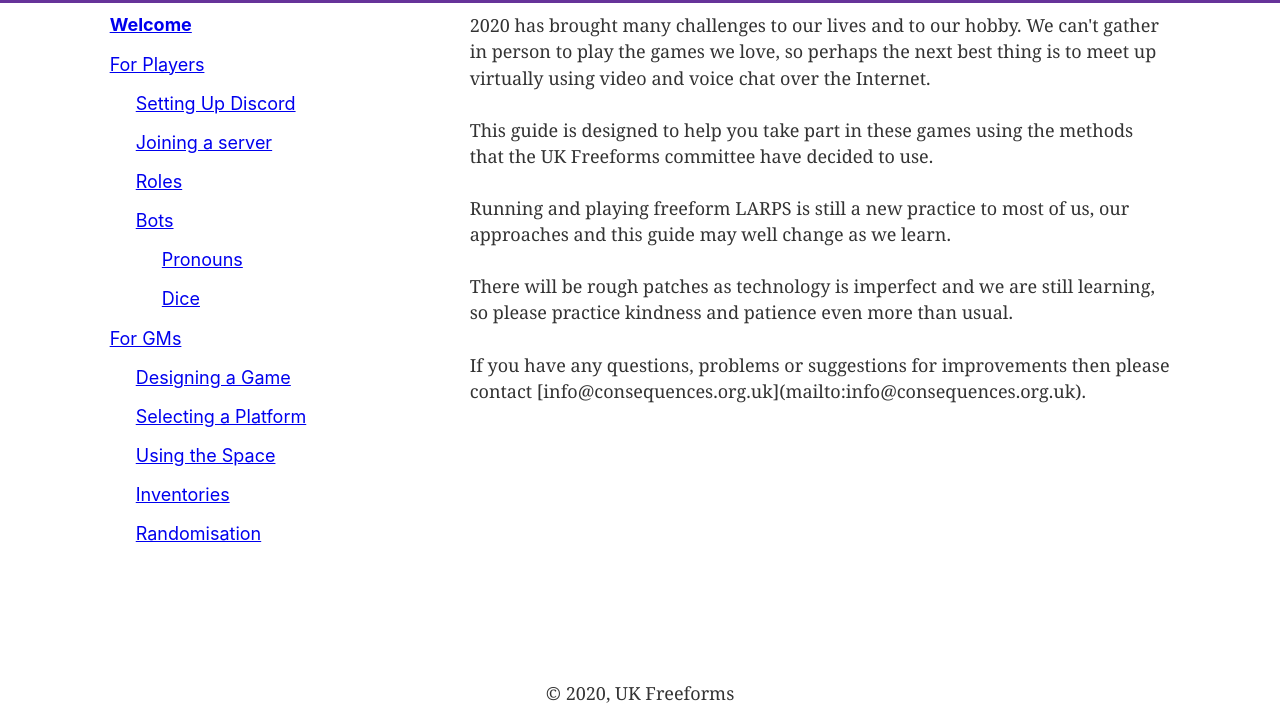
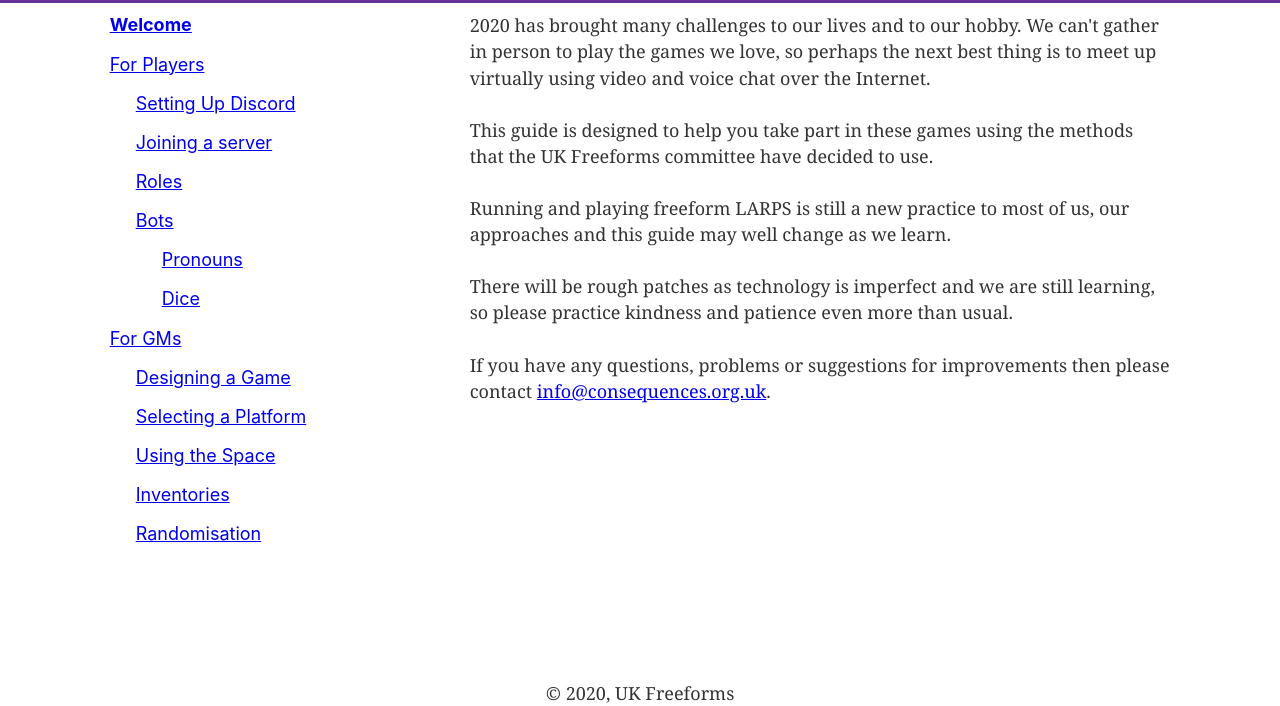
Before and after one commit to dorward/online-gaming, a Gatsby site: page / in a window 1280 px wide. Shown: the part 94-800 px from the top of the page. Built offline with nearby package versions, Linux system fonts and the light colour scheme; Gatsby itself is replaced by a stand-in of ours.

Commit message:
Fix place I used markdown instead of JSX

```diff
--- a/src/pages/index.js
+++ b/src/pages/index.js
@@ -13,7 +13,7 @@ const IndexPage = () => {
 			<p>This guide is designed to help you take part in these games using the methods that the UK Freeforms committee have decided to use.</p>
 			<p>Running and playing freeform LARPS is still a new practice to most of us, our approaches and this guide may well change as we learn.</p>
 			<p>There will be rough patches as technology is imperfect and we are still learning, so please practice kindness and patience even more than usual.</p>
-			<p>If you have any questions, problems or suggestions for improvements then please contact [info@consequences.org.uk](mailto:info@consequences.org.uk).</p>
+			<p>If you have any questions, problems or suggestions for improvements then please contact <a href="mailto:info@consequences.org.uk">info@consequences.org.uk</a>.</p>
 		</Layout>
 	);
 };
```
